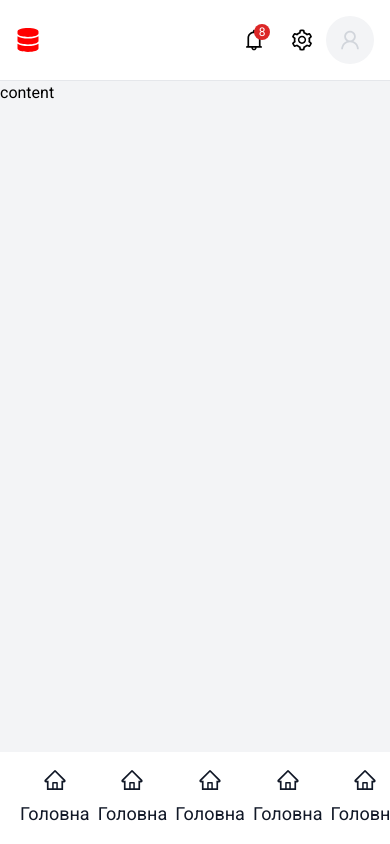
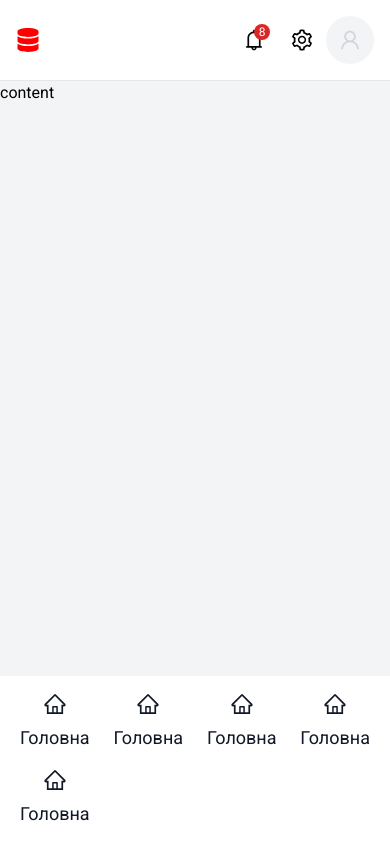
Before and after one commit to artipavl/document-management, a Next.js app: page / in a window 390 px wide. Built offline with nearby package versions, Linux system fonts and the light colour scheme.

Commit message:
Update mobileHeader.tsx

```diff
--- a/src/components/mobileHeader.tsx
+++ b/src/components/mobileHeader.tsx
@@ -7,7 +7,7 @@ type MobileHeaderProps = {};
 
 const MobileHeader: FC<MobileHeaderProps> = (props) => {
   return (
-    <ul className="px-4 py-2 bg-white flex justify-between fixed bottom-0 left-0 w-full xl:hidden">
+    <ul className="px-4 py-2 bg-white flex flex-wrap justify-between fixed bottom-0 left-0 w-full xl:hidden">
       <li>
         <Link
           href="/"
```
